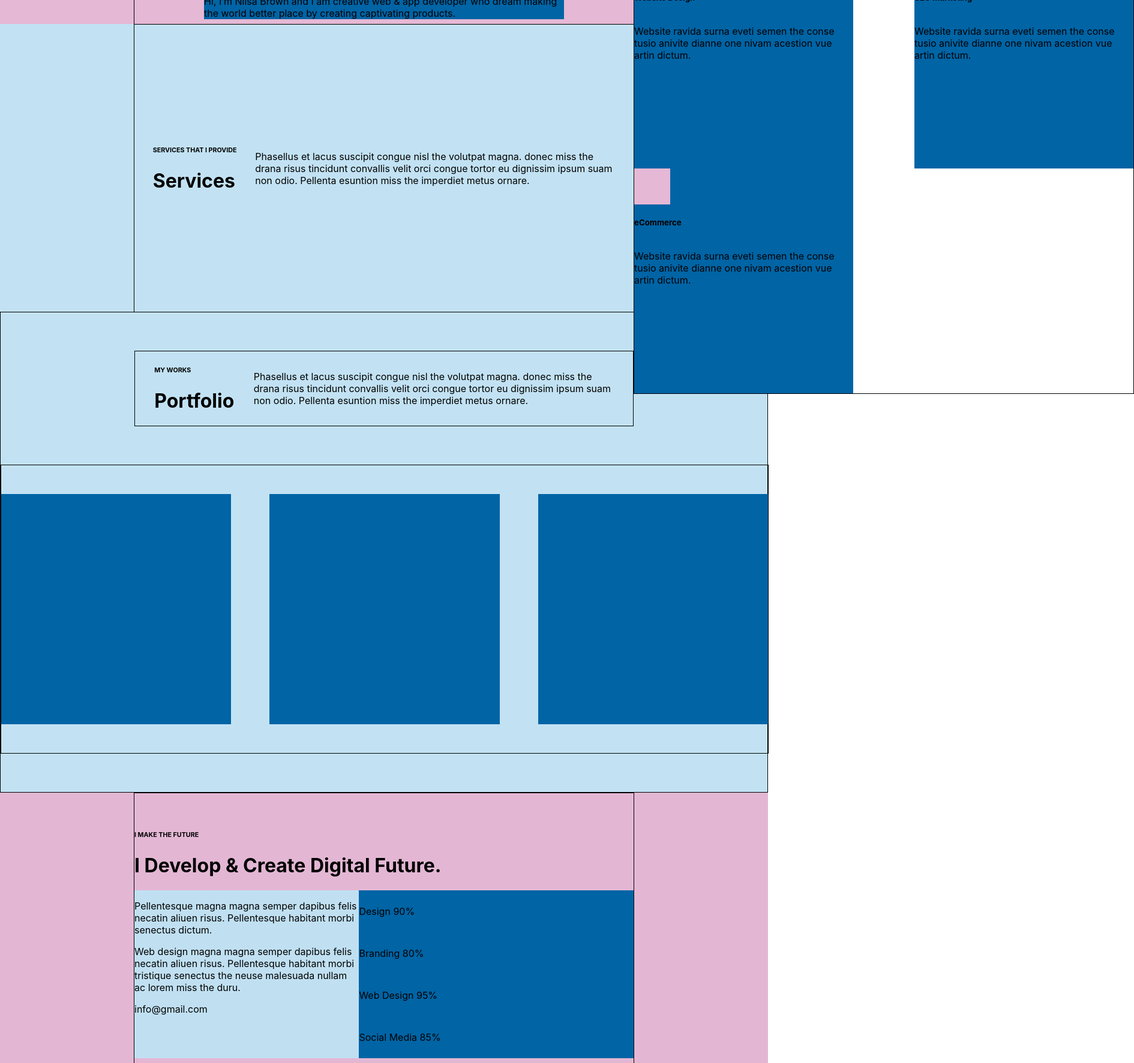
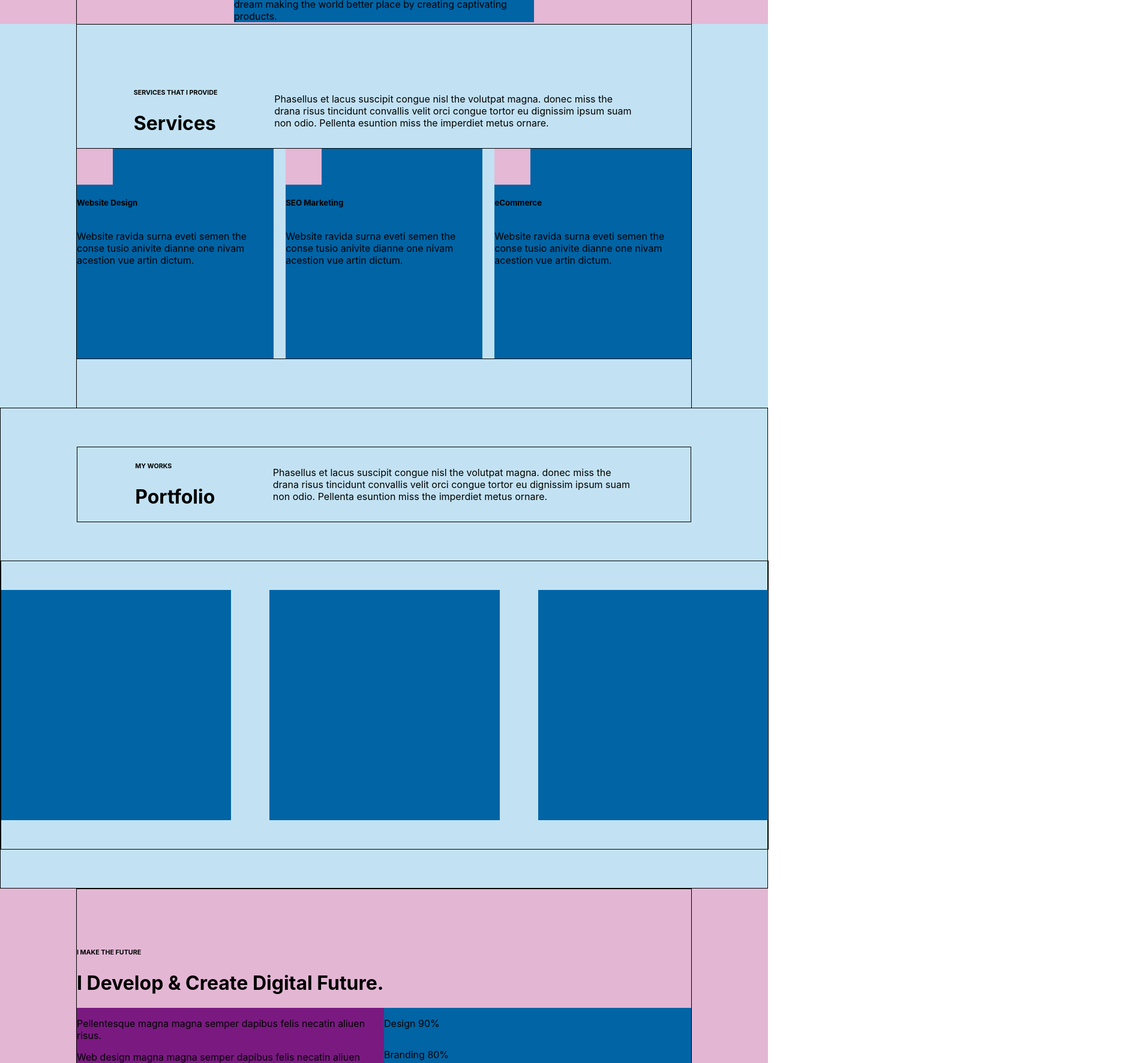
Before and after one commit to naugtymor/Portfolio, a React (Create React App) app: page / in a window 1280 px wide. Shown: the part 840-2613 px from the top of the page at 60% size, 1890 px wide, since content can reach past the window. Built offline with nearby package versions, Linux system fonts and the light colour scheme.

Commit message:
fix layout to laptop

```diff
--- a/src/About/About.js
+++ b/src/About/About.js
@@ -12,11 +12,9 @@ const About = () => {
                 </div>
                 <div className={style.experience}>
                     <div className={style.info}>
-                        <p>Pellentesque magna magna semper dapibus felis necatin aliuen risus. Pellentesque habitant
-                            morbi senectus dictum.</p>
+                        <p>Pellentesque magna magna semper dapibus felis necatin aliuen risus. </p>
                         <p>
-                            Web design magna magna semper dapibus felis necatin aliuen risus. Pellentesque habitant
-                            morbi tristique senectus the neuse malesuada nullam ac lorem miss the duru.</p>
+                            Web design magna magna semper dapibus felis necatin aliuen risus. </p>
                         <div>
                             info@gmail.com
                         </div>
--- a/src/About/About.module.css
+++ b/src/About/About.module.css
@@ -7,11 +7,12 @@
     align-items: flex-start;
     flex-direction: column;
     justify-content: center;
+    flex-wrap: nowrap;
 }
 
 .progressBar {
-    width: 55%;
-    height: 280px;
+    width: 50%;
+    /*height: 280px;*/
     background-color: #0064a5;
 
     display: flex;
@@ -20,14 +21,18 @@
 }
 
 .experience {
+    /*border: 3px solid red;*/
     background-color: #c0e0f2;
     width: 100%;
 
     display: flex;
+    flex-direction: row;
     justify-content: space-between;
     flex-wrap: wrap;
 }
 
 .info {
-    width: 45%;
+    /*border: 3px solid red;*/
+    background-color: #7a1a81;
+    width: 50%;
 }
--- a/src/Contact/Contact.module.css
+++ b/src/Contact/Contact.module.css
@@ -31,7 +31,7 @@
 
 .itemContainer {
     border: 1px solid;
-    width: 60%;
+    width: 70%;
     height: 100%;
     margin: 0 auto;
 
--- a/src/Main/Main.js
+++ b/src/Main/Main.js
@@ -4,7 +4,7 @@ import styleContainer from "../common/styles/Container.module.css"
 const Main = () => {
     return (
         <div className={style.mainBlock}>
-            <div className={styleContainer.container}>
+            <div className={`${styleContainer.container} ${style.mainContainer}`}>
                     <div className={style.photo}>
                         <img src={''} alt={"avatar"}/>
                     </div>
--- a/src/Main/Main.module.css
+++ b/src/Main/Main.module.css
@@ -1,6 +1,10 @@
 .mainBlock {
     height: 100vh;
     background-color: #e5b8d5;
+}
+
+.mainContainer {
+    justify-content: flex-start;
 }
 
 .photo {
@@ -10,6 +14,17 @@
 }
 
 .text {
-    width: 600px;
+    /*position: absolute;*/
+    /*z-index: 99;*/
+    /*height: auto;*/
+    /*top: 40%;*/
+
+    width: 500px;
     background-color: #0064a5;
 }
+
+/*.body {*/
+/*    display: flex;*/
+/*    align-items: center;*/
+/*    justify-content: space-between;*/
+/*}*/
--- a/src/Projects/Projects.module.css
+++ b/src/Projects/Projects.module.css
@@ -10,7 +10,7 @@
 
 .projectsContainer {
     border: 1px solid;
-    width: 65%;
+    width: 80%;
     /*height: 100%;*/
     margin: 0 auto;
 
@@ -25,6 +25,8 @@
     display: flex;
     align-items: center;
     justify-content: space-evenly;
+    flex-wrap: wrap;
+
 }
 
 .titleDescription {
--- a/src/Skills/Skill/Skill.module.css
+++ b/src/Skills/Skill/Skill.module.css
@@ -1,6 +1,6 @@
 .skill {
-    width: 365px;
-    height: 375px;
+    width: 32%;
+    height: 350px;
     background-color: #0064a5;
 
     display: flex;
--- a/src/Skills/Skills.module.css
+++ b/src/Skills/Skills.module.css
@@ -1,5 +1,5 @@
 .skillsBlock {
-    height: 60vh;
+    height: 80vh;
     background-color: #c2e2f3;
 }
 
@@ -7,6 +7,7 @@
     align-items: center;
     flex-direction: column;
     justify-content: center;
+    flex-wrap: nowrap;
 }
 
 .skills {
@@ -23,6 +24,7 @@
     display: flex;
     align-items: center;
     justify-content: space-evenly;
+    flex-wrap: wrap;
 }
 
 .titleDescription {
--- a/src/common/styles/Container.module.css
+++ b/src/common/styles/Container.module.css
@@ -1,6 +1,6 @@
 .container {
     border: 1px solid;
-    width: 65%;
+    width: 80%;
     height: 100%;
     margin: 0 auto;
 
```
Lines whose indentation alone changed are shown as unchanged.
